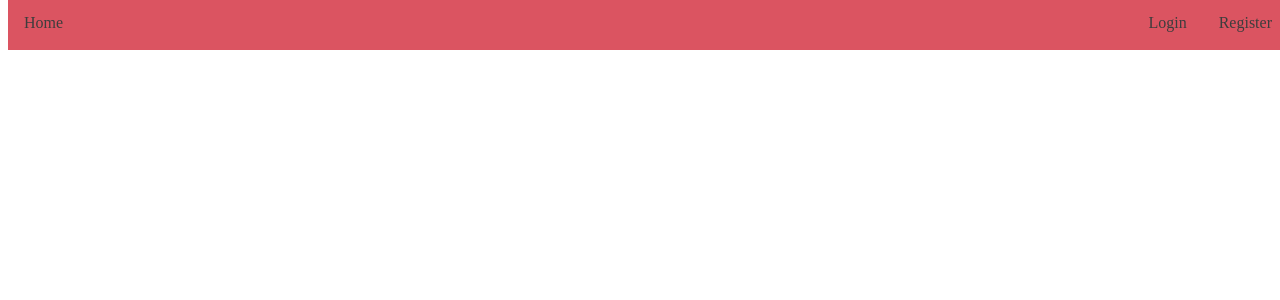
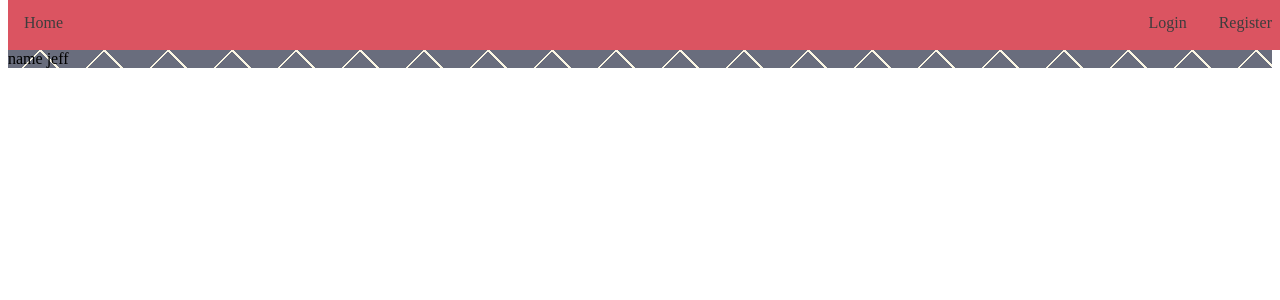
Before and after one commit to JFulweber/buddesystem, a React app: page /profile/1 in a window 1280 px wide. Shown: the top 300 px of the page. Built offline with nearby package versions, Linux system fonts and the light colour scheme; the HTML template or start-up script is replaced by a standard one.

Commit message:
woking on stuff

```diff
--- a/src/app/index.js
+++ b/src/app/index.js
@@ -6,6 +6,7 @@ import MasterLayout from './layouts/MasterLayout/MasterLayout.jsx';
 import HomePage from './pages/HomePage.jsx';
 import Login from './pages/login.jsx';
 import Register from './pages/register.jsx';
+import Profile from './pages/profile.jsx';
 
 ReactDOM.render(
     (
@@ -15,6 +16,7 @@ ReactDOM.render(
                     <Route exact path="/" component={HomePage}/>
                     <Route path="/login" component={Login}/>
                     <Route path="/register" component={Register}/>
+                    <Route path="/profile/:name" component={Profile}/>
                 </Switch>
             </BrowserRouter>
         </MasterLayout>
--- a/src/app/pages/login.scss
+++ b/src/app/pages/login.scss
@@ -1,5 +1,4 @@
 .login {
-    background-color: #686963;
     font-family: "Ubuntu", sans-serif;
     padding-top: 50px;
 }
--- /dev/null
+++ b/src/app/pages/profile.jsx
@@ -0,0 +1,22 @@
+import React from 'react';
+import styles from './profile.scss';
+import astyles from './allpages.scss';
+
+export default class Profile extends React.Component{
+    render(){
+
+        console.log("hello!");
+
+        const { match, location, history } = this.props
+
+        console.log(location);
+        console.log(match);
+        console.log(history);
+
+        return(
+            <div className = {styles.borderContainer}>
+                <p> name jeff </p>
+            </div>
+        )
+    }
+}
--- a/src/app/pages/register.scss
+++ b/src/app/pages/register.scss
@@ -1,5 +1,4 @@
 .register {
-    background-color: #686963;
     font-family: "Ubuntu", sans-serif;
     padding-top: 50px;
 }
```
Also changed, not shown: src/app/pages/profile.scss (added), 1 other file (tests, documents, lock files or other folders).
